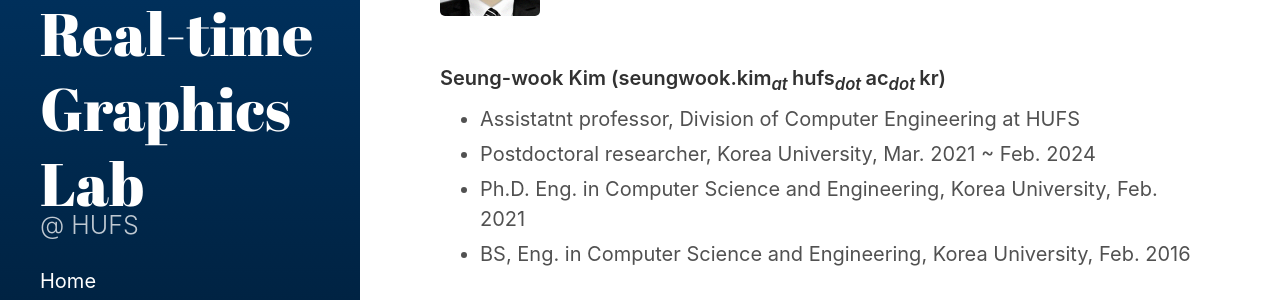
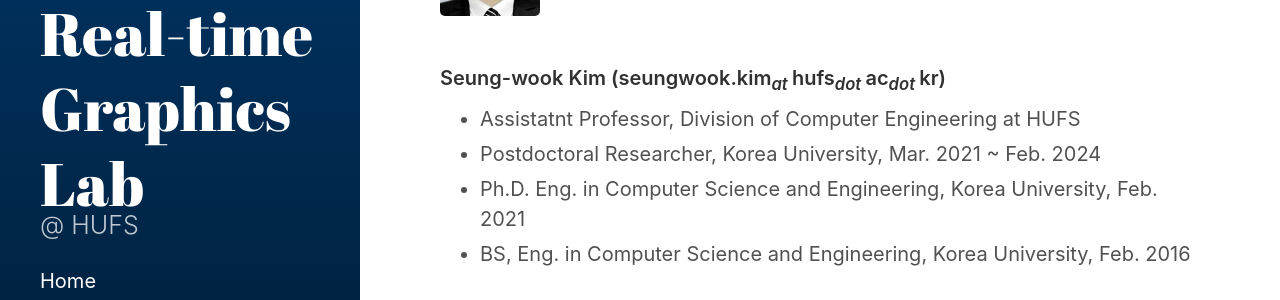
Before and after one commit to God-eunger/God-eunger.github.io, a Jekyll site: the page built from people/index.md, in a window 1280 px wide. Shown: the part 391-691 px from the top of the page. Built offline with Jekyll 4.4.1, drawn with Linux system fonts in a browser that asks for light colours.

```diff
--- a/people/index.md
+++ b/people/index.md
@@ -15,7 +15,7 @@ Always check singular or plural according to the number of people
 
 <br><img src="swk.png" width="100px"> <br>
 #### Seung-wook Kim (seungwook.kim<sub><i>at </i></sub>hufs<sub><i>dot </i></sub>ac<sub><i>dot </i></sub>kr)
-* Assistatnt professor, Division of Computer Engineering at HUFS
- * Postdoctoral researcher, Korea University, Mar. 2021 ~ Feb. 2024
+* Assistatnt Professor, Division of Computer Engineering at HUFS
+ * Postdoctoral Researcher, Korea University, Mar. 2021 ~ Feb. 2024
  * Ph.D. Eng. in Computer Science and Engineering, Korea University, Feb. 2021
  * BS, Eng. in Computer Science and Engineering, Korea University, Feb. 2016
```
